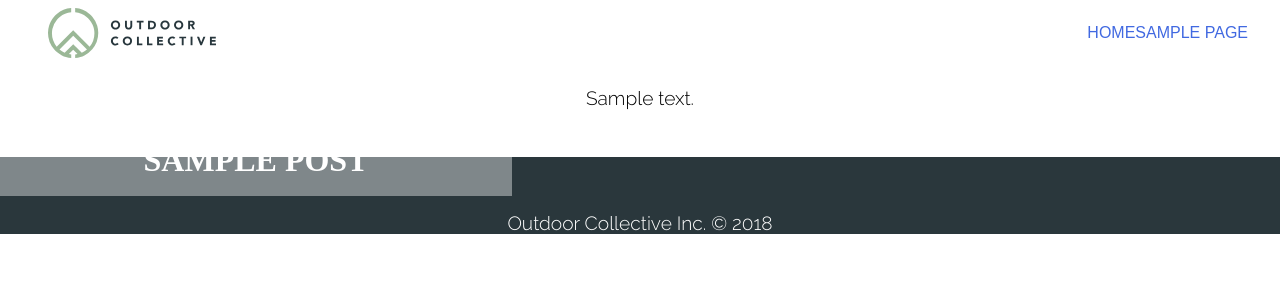
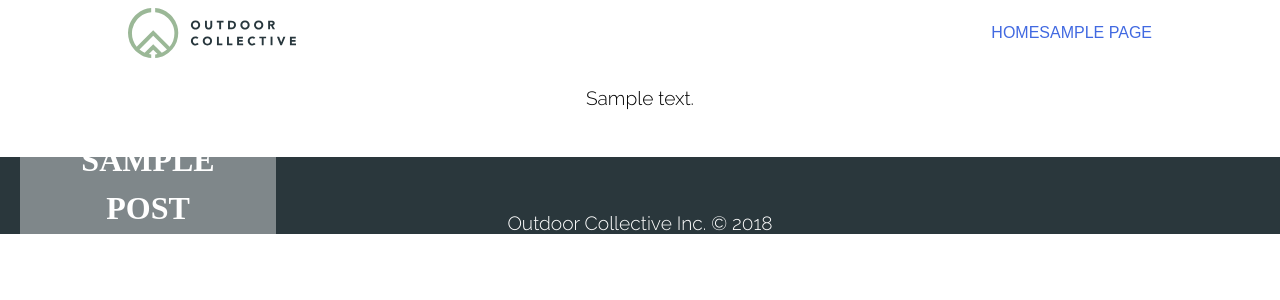
Before and after one commit to ermiljordan/OutdoorCollectives, a WordPress theme: template themes/odc/index.php in a window 1280 px wide. Shown: the top 300 px of the page. Run offline with PHP 8.4 and a stand-in for WordPress, Linux system fonts and the light colour scheme; the site name, menu and one post (Sample post) are stand-ins, and other content is empty; some libraries are stand-ins or nearby versions.

Commit message:
clean up codes

```diff
--- a/themes/odc/header.php
+++ b/themes/odc/header.php
@@ -29,7 +29,7 @@
 		</div><!-- .site-branding -->
 		<nav id="site-navigation" class="main-navigation" role="navigation">
 			<div class="header-background">
-				<div class="header">
+				<div class="header container">
 					<a href="<?php echo esc_url( home_url('/') ); ?>"><img class="logo-header" src="<?php echo get_template_directory_uri(); ?>/images/outdoorCollectiveLogo.svg"></a>
 					<?php
 					wp_nav_menu( array(
--- a/themes/odc/sass/_forum.scss
+++ b/themes/odc/sass/_forum.scss
@@ -6,6 +6,9 @@
   margin-left: auto;
   width: auto;
   padding-top: 4rem;
+  @include desktop{
+    max-width: 1240px;
+  }
 }
 
 .entry-title {
@@ -14,6 +17,9 @@
   width: 40%;
   margin-top: 2.25rem;
   padding: .75rem 1.5rem;
+  @include desktop {
+    width: 20%;
+  }
   a {
     color: #fff;
     text-decoration: none;
@@ -29,6 +35,11 @@
   color: #fff;
   display: inline-block;
   right: 0;
+  @include desktop {
+    transform:translateX(-32%);
+    padding-left: 1rem;
+    padding-right: 1rem;
+  }
   a {
     color: white;
     text-decoration: none;
@@ -44,6 +55,10 @@
 .single
 .content-area {
   padding-top: 4rem;
+  @include desktop{
+    max-width: 1240px;
+    margin: 0 auto;
+  }
 }
 .entry-header h1 {
   color: #ffff;
--- a/themes/odc/sass/_header.scss
+++ b/themes/odc/sass/_header.scss
@@ -6,15 +6,17 @@
   width: 100vw;
   height: 65px;
   padding-left: 3rem;
-  padding-right: 2rem;
+  padding-right: 3rem;
   display: flex;
   justify-content: space-between;
   align-items: center;
   text-transform: uppercase;
   @include desktop {
-    justify-content: flex-start;
     justify-content: space-between;
     padding-left: 3rem;
+    max-width: 1240px;
+
+
   }
 }
 img.logo-header {
--- a/themes/odc/style.css
+++ b/themes/odc/style.css
@@ -1053,7 +1053,7 @@ img.tents {
   width: 100vw;
   height: 65px;
   padding-left: 3rem;
-  padding-right: 2rem;
+  padding-right: 3rem;
   display: -webkit-box;
   display: -ms-flexbox;
   display: flex;
@@ -1066,13 +1066,11 @@ img.tents {
   text-transform: uppercase; }
   @media (min-width: 1240px) {
     .header {
-      -webkit-box-pack: start;
-          -ms-flex-pack: start;
-              justify-content: flex-start;
       -webkit-box-pack: justify;
           -ms-flex-pack: justify;
               justify-content: space-between;
-      padding-left: 3rem; } }
+      padding-left: 3rem;
+      max-width: 1240px; } }
 
 img.logo-header {
   display: -webkit-box;
@@ -1380,6 +1378,10 @@ img.logo-footer {
   margin-left: auto;
   width: auto;
   padding-top: 4rem; }
+  @media (min-width: 1240px) {
+    .blog
+.content-area {
+      max-width: 1240px; } }
 
 .entry-title {
   position: absolute;
@@ -1387,6 +1389,9 @@ img.logo-footer {
   width: 40%;
   margin-top: 2.25rem;
   padding: .75rem 1.5rem; }
+  @media (min-width: 1240px) {
+    .entry-title {
+      width: 20%; } }
   .entry-title a {
     color: #fff;
     text-decoration: none;
@@ -1400,6 +1405,12 @@ img.logo-footer {
   color: #fff;
   display: inline-block;
   right: 0; }
+  @media (min-width: 1240px) {
+    .entry-meta {
+      -webkit-transform: translateX(-32%);
+              transform: translateX(-32%);
+      padding-left: 1rem;
+      padding-right: 1rem; } }
   .entry-meta a {
     color: white;
     text-decoration: none; }
@@ -1411,6 +1422,11 @@ img.logo-footer {
 .single
 .content-area {
   padding-top: 4rem; }
+  @media (min-width: 1240px) {
+    .single
+.content-area {
+      max-width: 1240px;
+      margin: 0 auto; } }
 
 .entry-header h1 {
   color: #ffff;
```
Also changed, not shown: themes/odc/build/css/style.min.css, themes/odc/sass/_global.scss (line endings or trailing spaces), 1 other file.
